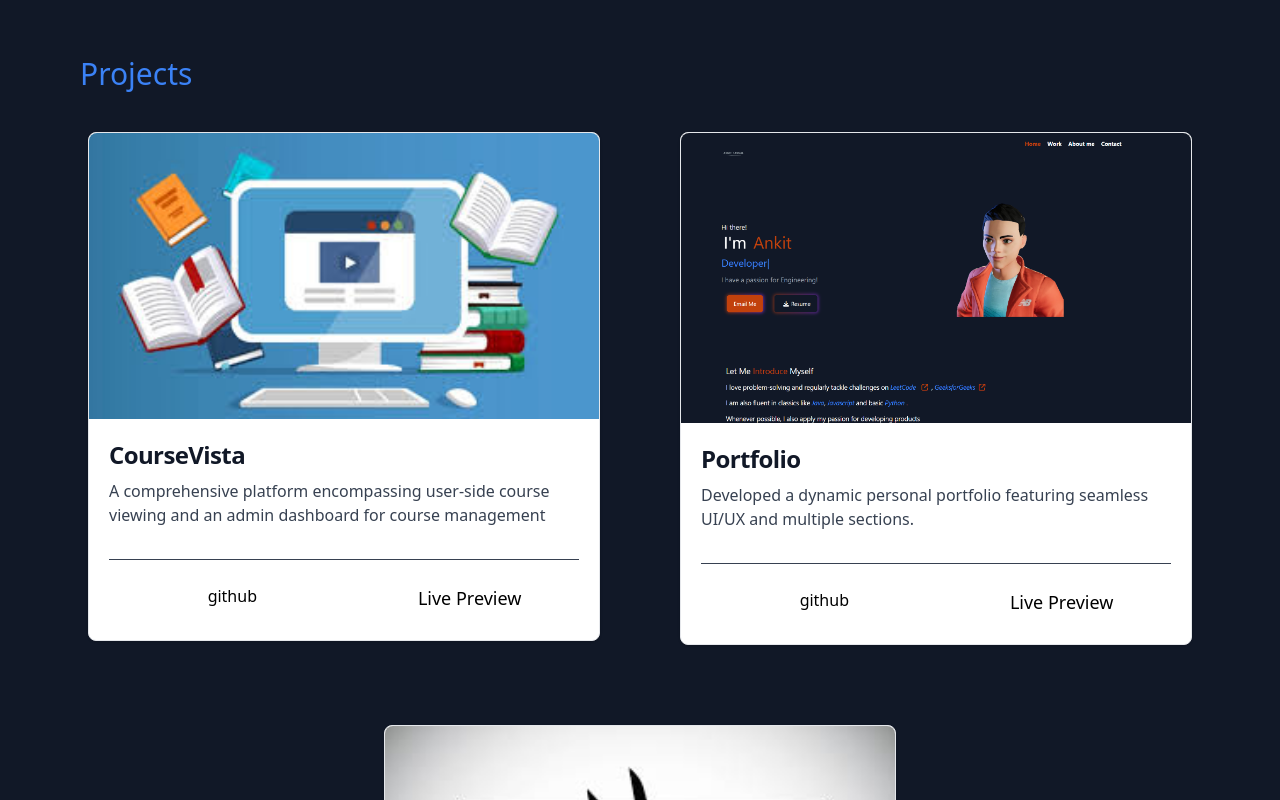
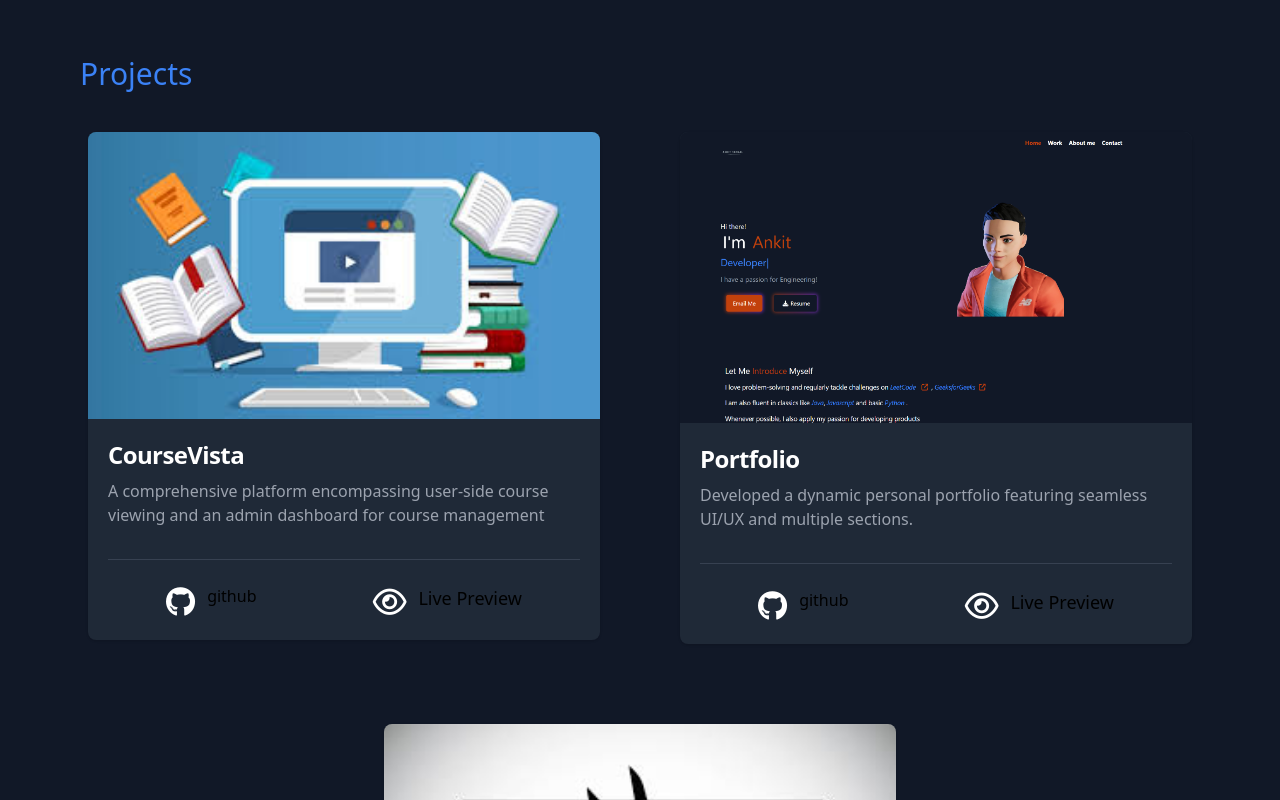
Before and after one commit to ankittankal/Portfolio, a React (Vite) app: page / in a window 1280 px wide. Shown: the part 1220-2020 px from the top of the page. Built offline with nearby package versions, Linux system fonts and the light colour scheme.

Commit message:
remove dark mode

```diff
--- a/src/components/Project.jsx
+++ b/src/components/Project.jsx
@@ -4,16 +4,16 @@ import 'font-awesome/css/font-awesome.min.css';
 const Project = ({name , discription, ImageUrl, github, LiveUrl}) => {
   return (
     <div className='m-10'>
-        <div className="max-w-lg bg-white border border-gray-200 rounded-lg shadow dark:bg-gray-800 dark:border-gray-700">
+        <div className="max-w-lg rounded-lg shadow bg-gray-800 border-gray-700">
             <a href="#">
                 <img className="rounded-t-lg w-[100%] h-auto " src={ImageUrl} alt="" />
             </a>
 
             <div className="p-5">
                 <a href="#">
-                    <h5 className="mb-2 text-2xl font-bold tracking-tight text-gray-900 dark:text-white">{name}</h5>
+                    <h5 className="mb-2 text-2xl font-bold tracking-tight text-white">{name}</h5>
                 </a>
-                <p className="mb-3 font-normal text-gray-700 dark:text-gray-400 pb-5">{discription}</p>
+                <p className="mb-3 font-normal text-gray-400 pb-5">{discription}</p>
 
                 <hr class="border-gray-700" />
                 <div className='flex justify-around pt-6'>
```
